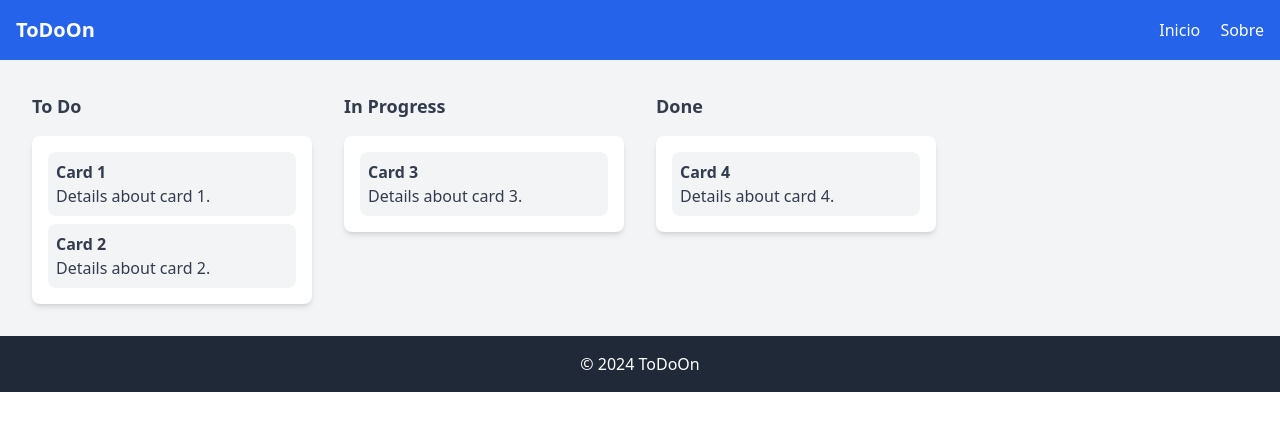
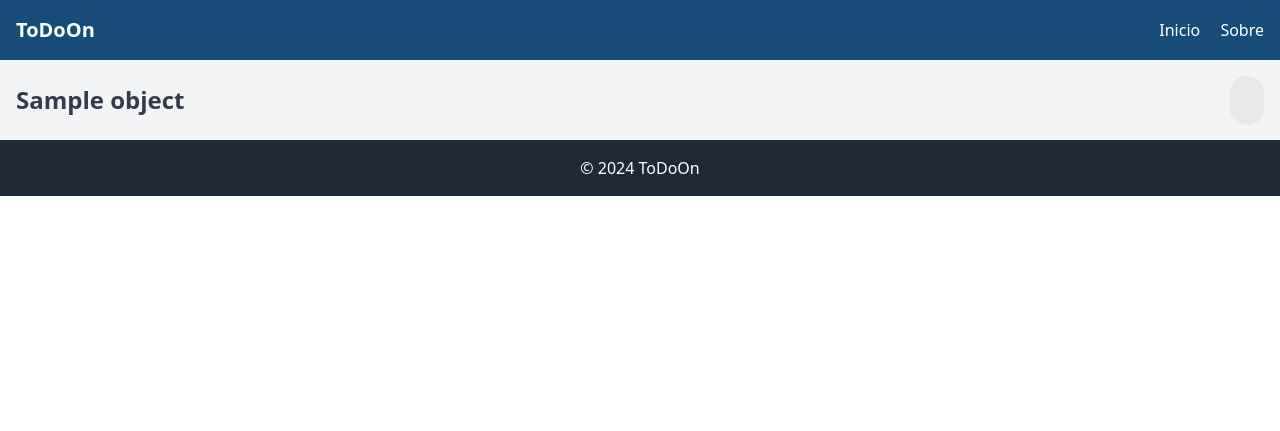
Before and after one commit to weltonSantana/todoon, a Django app: template todo/templates/includes/painel.html in a window 1280 px wide. Shown: the top 431 px of the page. Run offline with Django 5.2, Linux system fonts and the light colour scheme; the template is opened without the code that fills it: most values are stand-ins (such as "Sample title", 1, 10 or a date in 2020); some libraries are stand-ins or nearby versions.

Commit message:
criando o painel

```diff
--- a/todo/models/Listas.py
+++ b/todo/models/Listas.py
@@ -1,9 +1,9 @@
 from django.db import models
-from todo.models import Quadro
+from todo.models import Projeto
 
 class Lista(models.Model):
     nome = models.CharField(max_length=255)
-    quadro = models.ForeignKey(Quadro, on_delete=models.CASCADE, related_name='listas')
+    projeto = models.ForeignKey(Projeto, on_delete=models.CASCADE, related_name='listas')
     ordem = models.PositiveIntegerField(default=0)
     dataCriacao = models.DateTimeField(auto_now_add=True)
 
--- a/todo/serializers/ListaSerializer.py
+++ b/todo/serializers/ListaSerializer.py
@@ -1,9 +1,9 @@
 from rest_framework import serializers
 from todo.models import Lista
-from todo.serializers.QuadroSerializer import QuadroSerializer
+from todo.serializers.ProjetoSerializer import ProjetoSerializer
 
 class ListaSerializer(serializers.ModelSerializer):
-    quadro = QuadroSerializer(read_only=True)
+    quadro = ProjetoSerializer(read_only=True)
 
     class Meta:
         model = Lista
--- /dev/null
+++ b/todo/static/todo/js/painelProjeto.js
@@ -0,0 +1,107 @@
+document.getElementById('criar_lista').addEventListener('click', criarLista);
+const projetoId = document.querySelector('#id_projeto').value;
+
+function criarLista() {
+    let data = {
+        'nome': document.querySelector('#nome_lista').value,
+        'projeto': projetoId,
+    };
+
+    fetch('/api/listas', {
+        method: "POST",
+        body: JSON.stringify(data),
+        headers: {
+            "Content-type": "application/json; charset=UTF-8",
+            "X-CSRFToken": jQuery("[name=csrfmiddlewaretoken]").val()
+        }
+    })
+    .then(response => response.json())
+    .then(json => {
+        listarListas();
+        mostrarMensagem('Lista criada com sucesso!', 'success');
+        console.log('Lista Criada com sucesso!');
+    })
+    .catch(err => {
+        mostrarMensagem(err.message, 'error');
+        console.log("erro")
+    });
+}
+
+
+async function removerLista(listaId) {
+  try {
+      let response = await fetch(`/api/listas/${listaId}`, {
+          method: "DELETE",
+          headers: {
+              "Content-type": "application/json; charset=UTF-8",
+              "X-CSRFToken": jQuery("[name=csrfmiddlewaretoken]").val()
+          }
+      });
+      if (response.ok) {
+          console.log('Projeto removido');
+          mostrarMensagem('Lista removido com sucesso!', 'success');
+          listarListas();
+      } else {
+          console.error('Erro ao remover:', response.status, response.statusText);
+      }
+  } catch (error) {
+      mostrarMensagem(err.message, 'error')
+      console.error("Erro ao buscar dados: ", error);
+  }
+}
+
+
+
+async function listarListas() {
+    try {
+        var response = await fetch(`/api/listas?projeto=${projetoId}`);
+        let data = await response.json();
+        console.log(data)
+        const container = document.getElementById('listas-container');
+        container.innerHTML = '';
+
+        data.forEach(lista => {
+
+            const listaHtml = `
+              <div class="w-1/4 p-4" >
+                  <div class="bg-white p-4 rounded-lg shadow-md">
+                    <div class="flex  justify-between">
+                      <p class="font-semibold  mb-4">${lista.nome}</p>
+                      <div class="dropdown dropdown-left">
+                          <div tabindex="0" role="button" ><i class="fa-solid fa-ellipsis-vertical"></i></div>
+                          <ul tabindex="0" class="dropdown-content menu bg-base-100 rounded-box z-[1] w-52 p-2 shadow">
+                            <li><a class="" onclick="removerLista(${lista.id})">Apagar</a></li>
+                            <li><a>Item 2</a></li>
+                          </ul>
+                      </div>
+                    </div>
+                      <div class="bg-gray-100 p-2 rounded-lg">
+                          <h3 class="font-semibold">Card 3</h3>
+                          <p>Details about card 3.</p>
+                      </div>
+                  </div>
+              </div>
+
+            `;
+            container.insertAdjacentHTML('beforeend', listaHtml);
+        });
+    } catch (error) {
+        console.error("Erro ao buscar listas: ", error);
+    }
+}
+
+function mostrarMensagem(mensagem, tipo) {
+    const mensagemDiv = document.getElementById('alert-mensagem');
+    mensagemDiv.textContent = mensagem;
+    mensagemDiv.className = `alert alert-${tipo}`;
+    mensagemDiv.style.display = 'block';
+    mensagemDiv.style.color = '#fff';
+
+    setTimeout(() => {
+        mensagemDiv.style.display = 'none';
+    }, 5000);
+}
+
+document.addEventListener('DOMContentLoaded', () => {
+    listarListas();
+});
--- a/todo/templates/base/base.html
+++ b/todo/templates/base/base.html
@@ -20,7 +20,7 @@
 
 </head>
 <body class="bg-gray-100">
-    <header class="bg-blue-600 text-white p-4">
+    <header class="bg-[#184C78] text-white p-4">
         <div class="container mx-auto flex justify-between items-center">
             <h1 class="text-xl font-bold">ToDoOn</h1>
             <nav>
--- a/todo/templates/includes/painel.html
+++ b/todo/templates/includes/painel.html
@@ -1,41 +1,40 @@
 {% extends 'base/base.html' %}
+{% load static %}
 
 {% block content %}
-<div class="flex">
-    <div class="w-1/4 p-4">
-        <h2 class="text-lg font-semibold mb-4">To Do</h2>
-        <div class="bg-white p-4 rounded-lg shadow-md">
-            <div class="space-y-2">
-                <div class="bg-gray-100 p-2 rounded-lg">
-                    <h3 class="font-semibold">Card 1</h3>
-                    <p>Details about card 1.</p>
-                </div>
-                <div class="bg-gray-100 p-2 rounded-lg">
-                    <h3 class="font-semibold">Card 2</h3>
-                    <p>Details about card 2.</p>
-                </div>
+
+<div class="">
+    <input type="hidden" id="id_projeto" value="{{object.id}}" name="projeto">
+
+    <div class="flex items-center justify-between">
+        <h1 class="text-2xl font-bold ">{{object.nome}}</h1>
+
+        <div class="dropdown dropdown-left">
+            <div tabindex="0" role="button" class="btn  rounded-full cursor-pointer transition-al hover:text-[#fff] group hover:bg-[#202127] outline-none hover:rotate-90 duration-300 focus:outline-none focus:text-[#fff] focus:bg-[#202127]">
+                <i class="fa-solid fa-plus"></i></div>
+            <div
+              tabindex="0"
+              class="dropdown-content card card-compact bg-[#fff] text-primary-content z-[1] w-64 p-2 shadow">
+              <div class="card-body">
+                <input type="text" id="nome_lista" name="lista" placeholder="Nome da Lista" class="input input-bordered w-full">
+                <button id="criar_lista" class="btn bg-[#fff] mt-2 border-1 border-[#202127] hover:text-[#fff] hover:bg-[#202127] m-0">Criar Lista</button>
+              </div>
             </div>
         </div>
+
     </div>
 
-    <div class="w-1/4 p-4">
-        <h2 class="text-lg font-semibold mb-4">In Progress</h2>
-        <div class="bg-white p-4 rounded-lg shadow-md">
-            <div class="bg-gray-100 p-2 rounded-lg">
-                <h3 class="font-semibold">Card 3</h3>
-                <p>Details about card 3.</p>
-            </div>
-        </div>
-    </div>
+    <div role="alert" id="alert-mensagem" class="mt-2 " style="display: none;"></div>
 
-    <div class="w-1/4 p-4">
-        <h2 class="text-lg font-semibold mb-4">Done</h2>
-        <div class="bg-white p-4 rounded-lg shadow-md">
-            <div class="bg-gray-100 p-2 rounded-lg">
-                <h3 class="font-semibold">Card 4</h3>
-                <p>Details about card 4.</p>
-            </div>
-        </div>
+
+    <div class="flex" id="listas-container" >
+
+
+
     </div>
 </div>
+
+
+
+<script src="{% static 'todo/js/painelProjeto.js' %}"></script>
 {% endblock %}
--- a/todo/urls.py
+++ b/todo/urls.py
@@ -1,6 +1,6 @@
 from django.urls import include, path
 from rest_framework.routers import DefaultRouter
-from todo.views import ProjetoViewSet, QuadroViewSet, ListaViewSet, CartaoViewSet, EtiquetaViewSet, AtividadeViewSet, ListaMembrosViewSet, IndexTemplateView
+from todo.views import ProjetoViewSet, QuadroViewSet, ListaViewSet, CartaoViewSet, EtiquetaViewSet, AtividadeViewSet, ListaMembrosViewSet, IndexTemplateView, PainelDetailView
 
 router = DefaultRouter(trailing_slash=False)
 router.register(r'projetos', ProjetoViewSet)
@@ -13,6 +13,7 @@ router.register(r'atividades', AtividadeViewSet)
 
 urlpatterns = [
   path('api/', include(router.urls)),
-  path('home/', IndexTemplateView.as_view(), name='index'),
+  path('', IndexTemplateView.as_view(), name='index'),
+  path('projeto/visualizar/<int:pk>', PainelDetailView.as_view(), name='painel'),
 
 ]
--- a/todo/views/__init__.py
+++ b/todo/views/__init__.py
@@ -6,3 +6,4 @@ from todo.views.api.EtiquetaViewSet import EtiquetaViewSet
 from todo.views.api.AtividadeViewSet import AtividadeViewSet
 from todo.views.api.ListaMembrosViewSet import ListaMembrosViewSet
 from todo.views.templateView.IndexTemplateView import IndexTemplateView
+from todo.views.templateView.PainelDetailView import PainelDetailView
--- a/todo/views/api/ListaViewSet.py
+++ b/todo/views/api/ListaViewSet.py
@@ -5,3 +5,9 @@ from todo.serializers import ListaSerializer
 class ListaViewSet(viewsets.ModelViewSet):
     queryset = Lista.objects.all()
     serializer_class = ListaSerializer
+
+    def get_queryset(self):
+        projeto_id = self.request.query_params.get('projeto', None)
+        if projeto_id:
+            return self.queryset.filter(projeto_id=projeto_id).order_by('ordem')
+        return self.queryset
```
Also changed, not shown: todo/static/todo/js/indexProjeto.js (+49 -5 lines), todo/templates/index.html (+6 -4 lines), todo/views/templateView/PainelDetailView.py (added, +7 -0 lines), todo/migrations/0004_remove_lista_quadro_lista_projeto.py (added).
